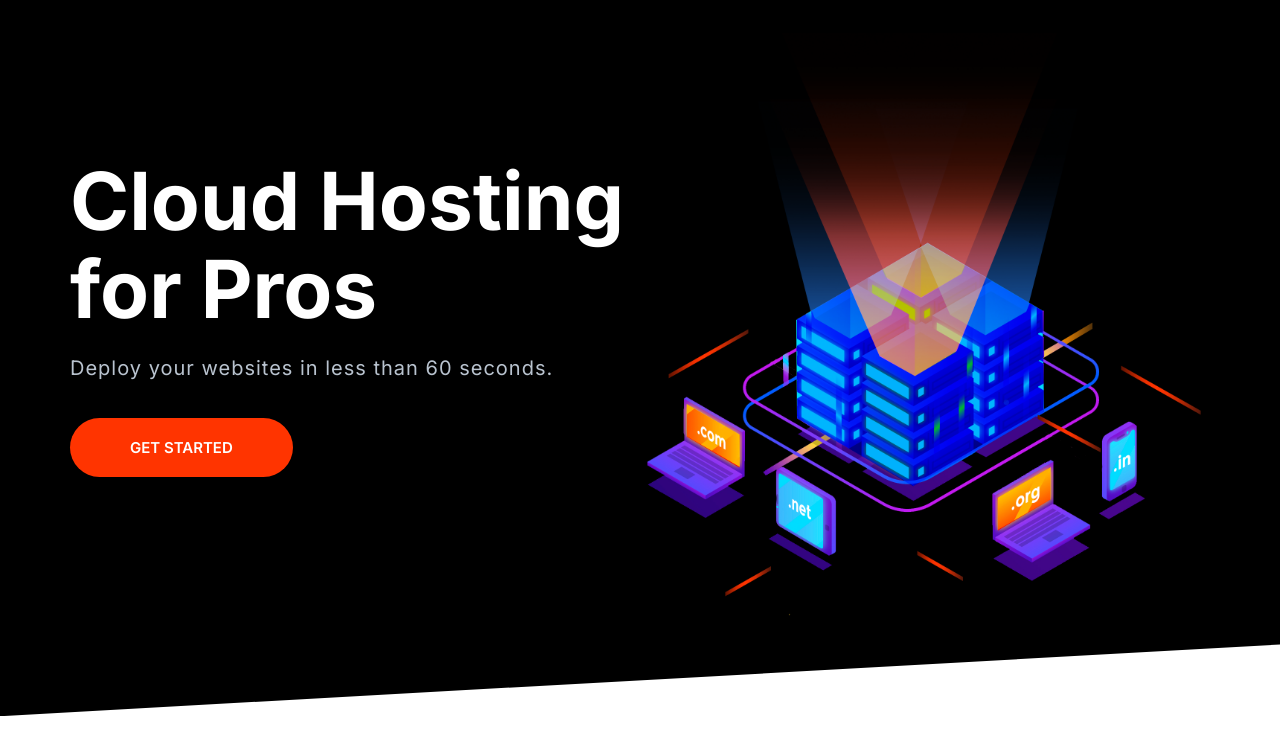
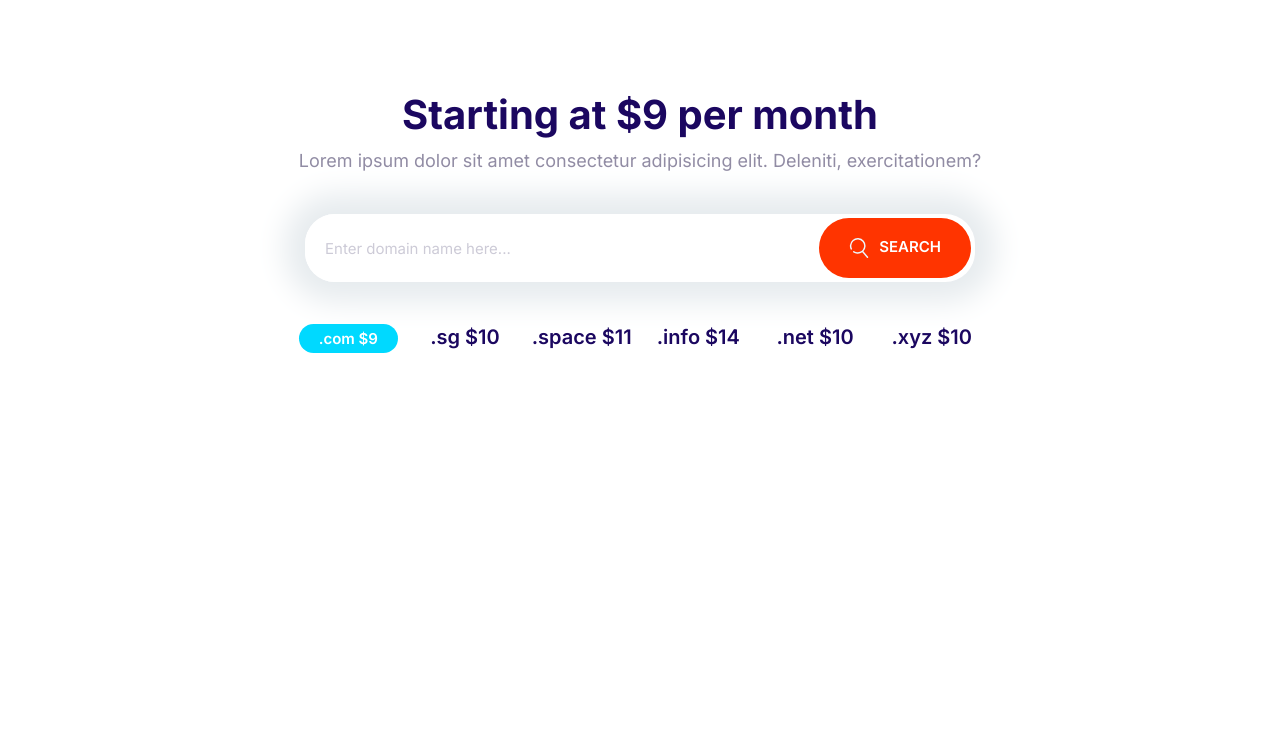
Before and after one commit to fab-devtag/HTML-CSS-MoFab, a plain HTML site: page index.html in a window 1280 px wide. Drawn offline with Linux system fonts and the light colour scheme.

Commit message:
add domain block (button weird behavior)

```diff
--- a/css/styles.css
+++ b/css/styles.css
@@ -120,6 +120,7 @@
 
 .badge--small {
 	font-size: 1.6rem;
+	padding: 0.5rem 1.5rem;
 }
 
 @media screen and (min-width: 1024px) {
@@ -151,6 +152,7 @@
 
 .list--tick .list__item {
 	padding-left: 0.5rem;
+	margin-bottom: 1rem;
 }
 
 @media screen and (min-width: 1024px) {
@@ -175,11 +177,11 @@
 }
 
 .icon--white {
-	fill: white;
+	fill: #fff;
 }
 
 .icon-container {
-	background-color: #f3f9fa;
+	background: #f3f9fa;
 	width: 64px;
 	height: 64px;
 	border-radius: 100%;
@@ -200,10 +202,18 @@
 	font-size: 1.8rem;
 	font-weight: 600;
 	margin: 1rem 0;
+	outline: 0;
 	padding: 2rem 3rem;
 	text-align: center;
 	text-transform: uppercase;
 	white-space: nowrap;
+}
+
+.btn .icon {
+	width: 2rem;
+	height: 2rem;
+	margin-right: 1rem;
+	vertical-align: middle;
 }
 
 .btn--primary {
@@ -233,6 +243,17 @@
 	background: #ec3000;
 }
 
+.btn--outline {
+	background: #fff;
+	color: var(--color-headings);
+	border: 2px solid var(--color-headings);
+}
+
+.btn--outline:hover {
+	background: var(--color-headings);
+	color: #fff;
+}
+
 .btn--stretched {
 	padding-left: 6rem;
 	padding-right: 6rem;
@@ -241,12 +262,6 @@
 .btn--block {
 	width: 100%;
 	display: inline-block;
-}
-
-.btn--outline {
-	background: #fff;
-	color: var(--color-headings);
-	border: 2px solid var(--color-headings);
 }
 
 @media screen and (min-width: 1024px) {
@@ -266,7 +281,7 @@
 }
 
 ::placeholder {
-	color: #cdcbc7;
+	color: #cdcbd7;
 }
 
 .input-group {
@@ -278,7 +293,7 @@
 .input-group .input {
 	border: 0;
 	flex-grow: 1;
-	padding: 1.5rem 1rem;
+	padding: 1.5rem 2rem;
 }
 
 .input-group .btn {
@@ -347,7 +362,7 @@
 	margin-bottom: 2rem;
 }
 
-.plan--popular .card__header::before {
+.plan--popular .card__header {
 	position: relative;
 }
 
@@ -361,11 +376,11 @@
 }
 
 @media screen and (min-width: 1024px) {
-	.plan_name {
+	.plan__name {
 		font-size: 1.4rem;
 	}
 
-	.plan_price {
+	.plan__price {
 		font-size: 5rem;
 	}
 
@@ -464,12 +479,11 @@
 /* Testimonials */
 .testimonial {
 	padding: 3rem;
-	overflow: visible;
-	margin-right: 2px;
 }
 
 .testimonial__image {
 	position: relative;
+	margin: 0 3rem;
 }
 
 .testimonial__image > img {
@@ -483,6 +497,10 @@
 }
 
 @media screen and (min-width: 768px) {
+	.testimonial__image {
+		margin: 0;
+	}
+
 	.testimonial .quote,
 	.testimonial .quote__author {
 		font-size: 2.4rem;
@@ -490,6 +508,7 @@
 
 	.testimonial .quote {
 		margin-left: 6rem;
+		margin-right: 0;
 	}
 }
 
@@ -693,3 +712,28 @@
 		align-self: center;
 	}
 }
+
+/* Domain Block */
+.block-domain .input-group {
+	box-shadow: 0 0 30px 20px #e6ebee;
+	border: 0;
+	margin: 4rem auto;
+	max-width: 670px;
+}
+
+.block-domain__prices {
+	display: grid;
+	grid-template-columns: repeat(3, 1fr);
+	grid-template-rows: repeat(2, 6rem);
+	font-size: 2rem;
+	font-weight: 600;
+	justify-items: center;
+	max-width: 700px;
+	margin: 0 auto;
+}
+
+@media screen and (min-width: 768px) {
+	.block-domain__prices {
+		grid-template-columns: repeat(auto-fit, minmax(10rem, 1fr));
+	}
+}
--- a/index.html
+++ b/index.html
@@ -14,18 +14,36 @@
 		<title>Document</title>
 	</head>
 	<body>
-		<section class="block block--dark block--skewed-left hero">
-			<div class="container grid grid--cols-2">
-				<header class="block__header hero__content">
-					<h1 class="block__heading">Cloud Hosting for Pros</h1>
-					<p class="hero__tagline">
-						Deploy your websites in less than 60 seconds.
-					</p>
-					<a href="" class="btn btn--accent btn--stretched">Get Started</a>
-				</header>
-				<img class="hero__image" src="images/banner.png" alt="" />
+		<section class="block container block-domain">
+			<header class="block__header">
+				<h2>Starting at $9 per month</h2>
+				<p>
+					Lorem ipsum dolor sit amet consectetur adipisicing elit. Deleniti,
+					exercitationem?
+				</p>
+			</header>
+			<div class="input-group">
+				<input
+					type="text"
+					class="input"
+					placeholder="Enter domain name here..."
+				/>
+				<button class="btn btn--accent">
+					<svg class="icon icon--white">
+						<use xlink:href="images/sprite.svg#search"></use></svg
+					>Search
+				</button>
 			</div>
+			<ul class="list block-domain__prices">
+				<li><span class="badge badge--secondary">.com $9</span></li>
+				<li>.sg $10</li>
+				<li>.space $11</li>
+				<li>.info $14</li>
+				<li>.net $10</li>
+				<li>.xyz $10</li>
+			</ul>
 		</section>
+
 		<script src="js/main.js"></script>
 	</body>
 </html>
```
Also changed, not shown: components/domain-block.html (added, +25 -0 lines), components/icons.html (+1 -1 lines).
